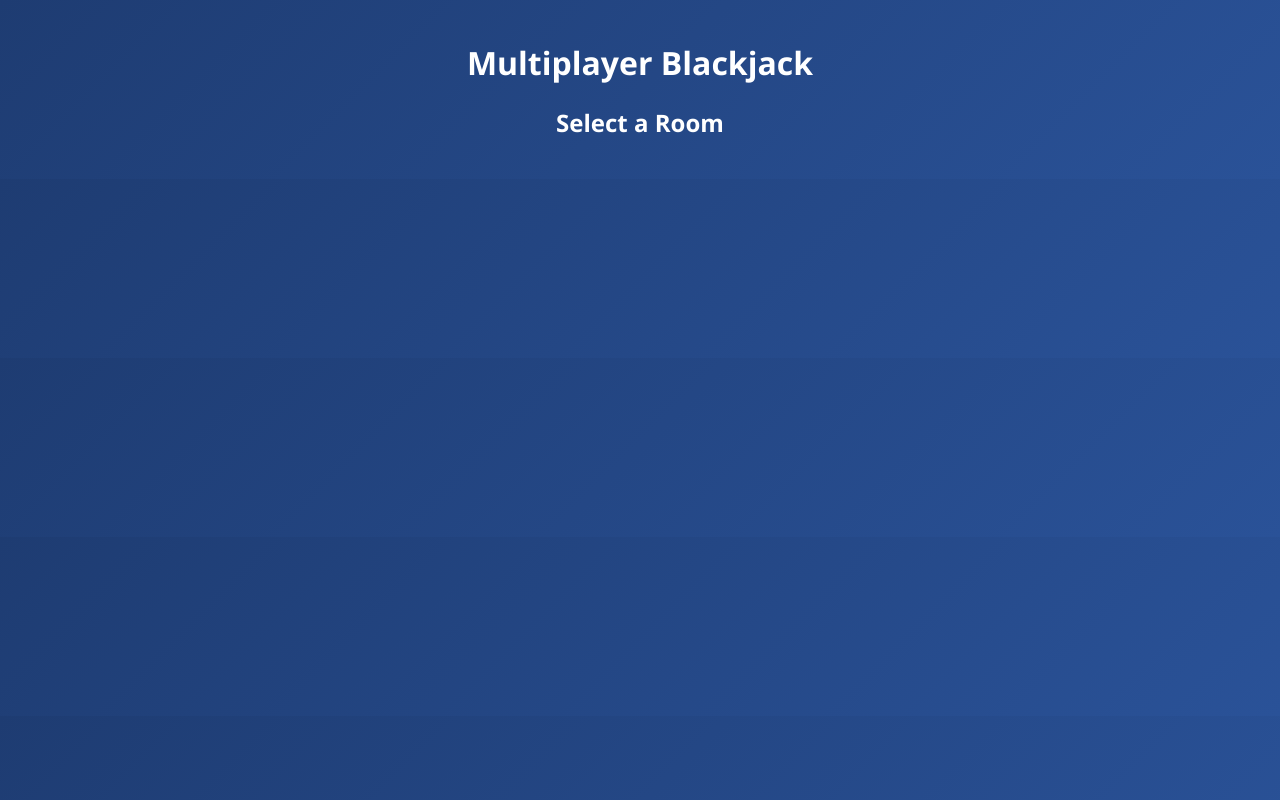
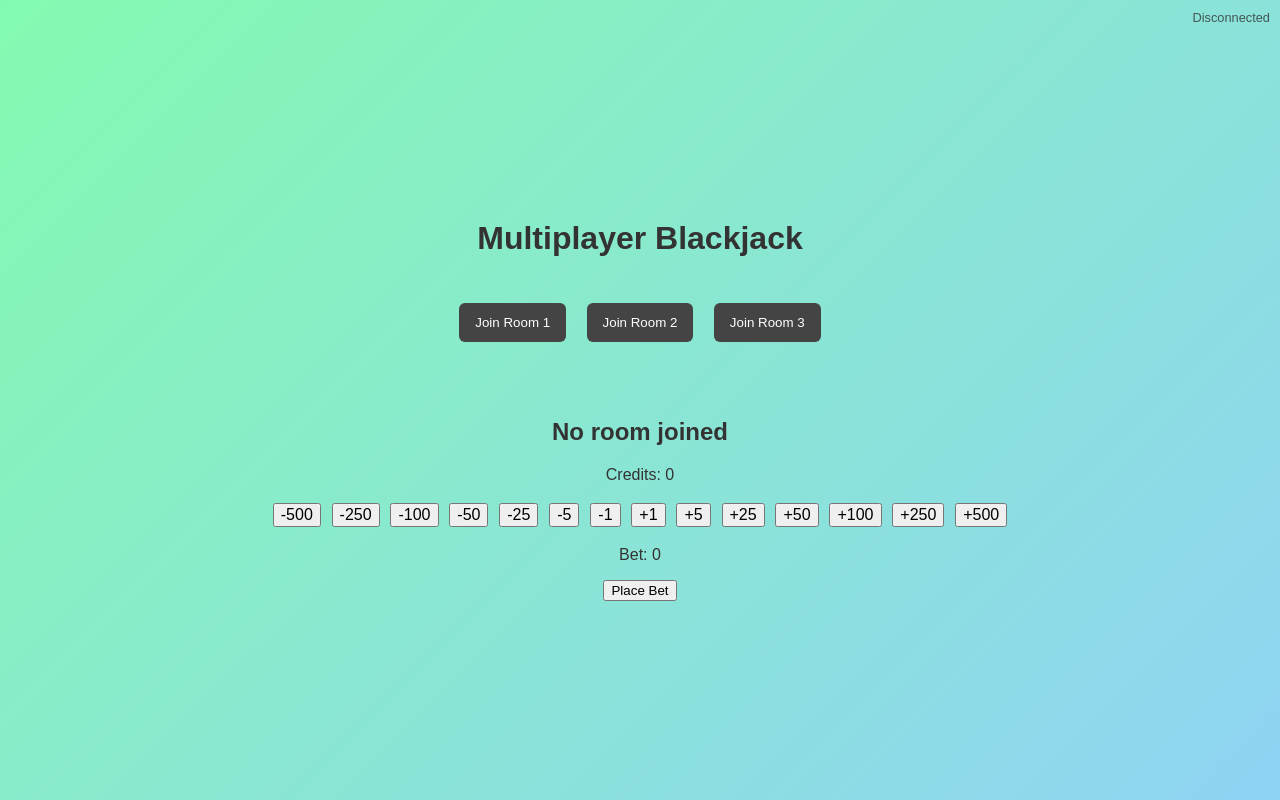
Before and after one commit to ttvbenjoxx/blackj, a website: page index.html in a window 1280 px wide. Drawn offline with Linux system fonts and the light colour scheme.

Commit message:
Update index.html

```diff
--- a/index.html
+++ b/index.html
@@ -3,75 +3,146 @@
 <head>
   <meta charset="UTF-8">
   <title>Multiplayer Blackjack</title>
-  <link rel="stylesheet" href="style.css">
+  <style>
+    body {
+      margin: 0; padding: 0;
+      font-family: Arial, sans-serif;
+      display: flex; flex-direction: column;
+      align-items: center; justify-content: center;
+      height: 100vh; color: #333;
+      background: linear-gradient(135deg, #84fab0, #8fd3f4);
+    }
+    #connectionStatus {
+      position: absolute; top: 10px; right: 10px;
+      font-size: 0.8rem; opacity: 0.8;
+    }
+    #rooms {
+      margin: 1rem;
+    }
+    .room-btn {
+      margin: 0.5rem;
+      padding: 0.75rem 1rem;
+      cursor: pointer;
+      background: #444; color: #fff;
+      border: none; border-radius: 6px;
+    }
+    #game {
+      text-align: center;
+      margin-top: 2rem;
+    }
+    #betControls button {
+      margin: 0.2rem;
+      font-size: 1rem;
+      cursor: pointer;
+    }
+  </style>
 </head>
 <body>
-  <div id="app">
-    <!-- Room Selection Screen -->
-    <div id="roomSelection" class="screen">
-      <h1>Multiplayer Blackjack</h1>
-      <h2>Select a Room</h2>
-      <div id="roomsContainer"></div>
-    </div>
+  <h1>Multiplayer Blackjack</h1>
+  <div id="connectionStatus">Disconnected</div>
 
-    <!-- Game Room Screen -->
-    <div id="gameRoom" class="screen hidden">
-      <div class="header">
-        <div id="roomInfo">Room: <span id="roomName"></span></div>
-        <div id="credits">Credits: <span id="creditsAmount">1000</span></div>
-      </div>
-
-      <!-- Waiting for round -->
-      <div id="waitingScreen">
-        <p>Waiting for the next round to begin...</p>
-      </div>
-
-      <!-- Betting Interface -->
-      <div id="bettingInterface" class="hidden">
-        <h2>Place Your Bet</h2>
-        <div id="betDisplay">Bet: <span id="currentBet">0</span></div>
-        <div id="betButtons">
-          <button data-increment="-500">-500</button>
-          <button data-increment="-250">-250</button>
-          <button data-increment="-100">-100</button>
-          <button data-increment="-50">-50</button>
-          <button data-increment="-25">-25</button>
-          <button data-increment="-5">-5</button>
-          <button data-increment="-1">-1</button>
-          <button data-increment="1">+1</button>
-          <button data-increment="5">+5</button>
-          <button data-increment="25">+25</button>
-          <button data-increment="50">+50</button>
-          <button data-increment="100">+100</button>
-          <button data-increment="250">+250</button>
-          <button data-increment="500">+500</button>
-        </div>
-        <button id="placeBet">Place Bet</button>
-      </div>
-
-      <!-- Blackjack Game Table -->
-      <div id="gameTable" class="hidden">
-        <h2>Blackjack Table</h2>
-        <div id="dealerArea">
-          <h3>Dealer's Hand</h3>
-          <div class="cards" id="dealerCards"></div>
-        </div>
-        <div id="playerArea">
-          <h3>Your Hand</h3>
-          <div class="cards" id="playerCards"></div>
-        </div>
-        <div id="gameActions" class="hidden">
-          <button id="hit">Hit</button>
-          <button id="stand">Stand</button>
-        </div>
-        <div id="gameResult" class="hidden">
-          <h3 id="resultMessage"></h3>
-          <button id="newRound">New Round</button>
-        </div>
-      </div>
-    </div>
+  <!-- Simple "Room" buttons -->
+  <div id="rooms">
+    <button class="room-btn" onclick="joinRoom('Room 1')">Join Room 1</button>
+    <button class="room-btn" onclick="joinRoom('Room 2')">Join Room 2</button>
+    <button class="room-btn" onclick="joinRoom('Room 3')">Join Room 3</button>
   </div>
 
-  <script src="script.js"></script>
+  <!-- Main game UI -->
+  <div id="game">
+    <h2 id="roomLabel">No room joined</h2>
+    <p>Credits: <span id="credits">0</span></p>
+
+    <div id="betControls">
+      <button onclick="adjustBet(-500)">-500</button>
+      <button onclick="adjustBet(-250)">-250</button>
+      <button onclick="adjustBet(-100)">-100</button>
+      <button onclick="adjustBet(-50)">-50</button>
+      <button onclick="adjustBet(-25)">-25</button>
+      <button onclick="adjustBet(-5)">-5</button>
+      <button onclick="adjustBet(-1)">-1</button>
+      <button onclick="adjustBet(1)">+1</button>
+      <button onclick="adjustBet(5)">+5</button>
+      <button onclick="adjustBet(25)">+25</button>
+      <button onclick="adjustBet(50)">+50</button>
+      <button onclick="adjustBet(100)">+100</button>
+      <button onclick="adjustBet(250)">+250</button>
+      <button onclick="adjustBet(500)">+500</button>
+    </div>
+    <p>Bet: <span id="currentBet">0</span></p>
+    <button onclick="placeBet()">Place Bet</button>
+  </div>
+
+  <script>
+    const connectionStatus = document.getElementById("connectionStatus");
+    const roomLabel = document.getElementById("roomLabel");
+    const creditsSpan = document.getElementById("credits");
+    const currentBetSpan = document.getElementById("currentBet");
+
+    // For local dev: ws://, for HTTPS prod: wss://
+    // This picks wss if you're on https, ws if you're on http
+    const wsProtocol = window.location.protocol === "https:" ? "wss:" : "ws:";
+    const ws = new WebSocket(wsProtocol + "//" + window.location.host);
+
+    let playerId = "player-" + Math.floor(Math.random() * 100000);
+    let currentRoom = "";
+    let credits = 1000;
+    let currentBet = 0;
+
+    // WebSocket connection events
+    ws.onopen = () => (connectionStatus.textContent = "Connected");
+    ws.onclose = () => (connectionStatus.textContent = "Disconnected");
+    ws.onerror = () => (connectionStatus.textContent = "Disconnected");
+
+    // Handle incoming messages
+    ws.onmessage = (event) => {
+      try {
+        const data = JSON.parse(event.data);
+        if (data.type === "room_update" && data.roomName === currentRoom) {
+          // Grab this player's info from the updated room
+          const playerData = data.room.players[playerId];
+          if (playerData) {
+            credits = playerData.credits;
+            currentBet = playerData.bet;
+            creditsSpan.textContent = credits;
+            currentBetSpan.textContent = currentBet;
+          }
+        }
+      } catch (err) {
+        console.error("Error parsing message:", err);
+      }
+    };
+
+    // Join a room
+    function joinRoom(roomName) {
+      currentRoom = roomName;
+      roomLabel.textContent = "Joined " + roomName;
+      ws.send(JSON.stringify({
+        type: "join",
+        roomName,
+        playerId,
+        name: "Anonymous"
+      }));
+    }
+
+    // Adjust bet
+    function adjustBet(amount) {
+      currentBet += amount;
+      if (currentBet < 0) currentBet = 0;
+      if (currentBet > credits) currentBet = credits;
+      currentBetSpan.textContent = currentBet;
+    }
+
+    // Send bet to server
+    function placeBet() {
+      if (!currentRoom) return;
+      ws.send(JSON.stringify({
+        type: "bet",
+        roomName: currentRoom,
+        playerId,
+        betAmount: currentBet
+      }));
+    }
+  </script>
 </body>
 </html>
```
